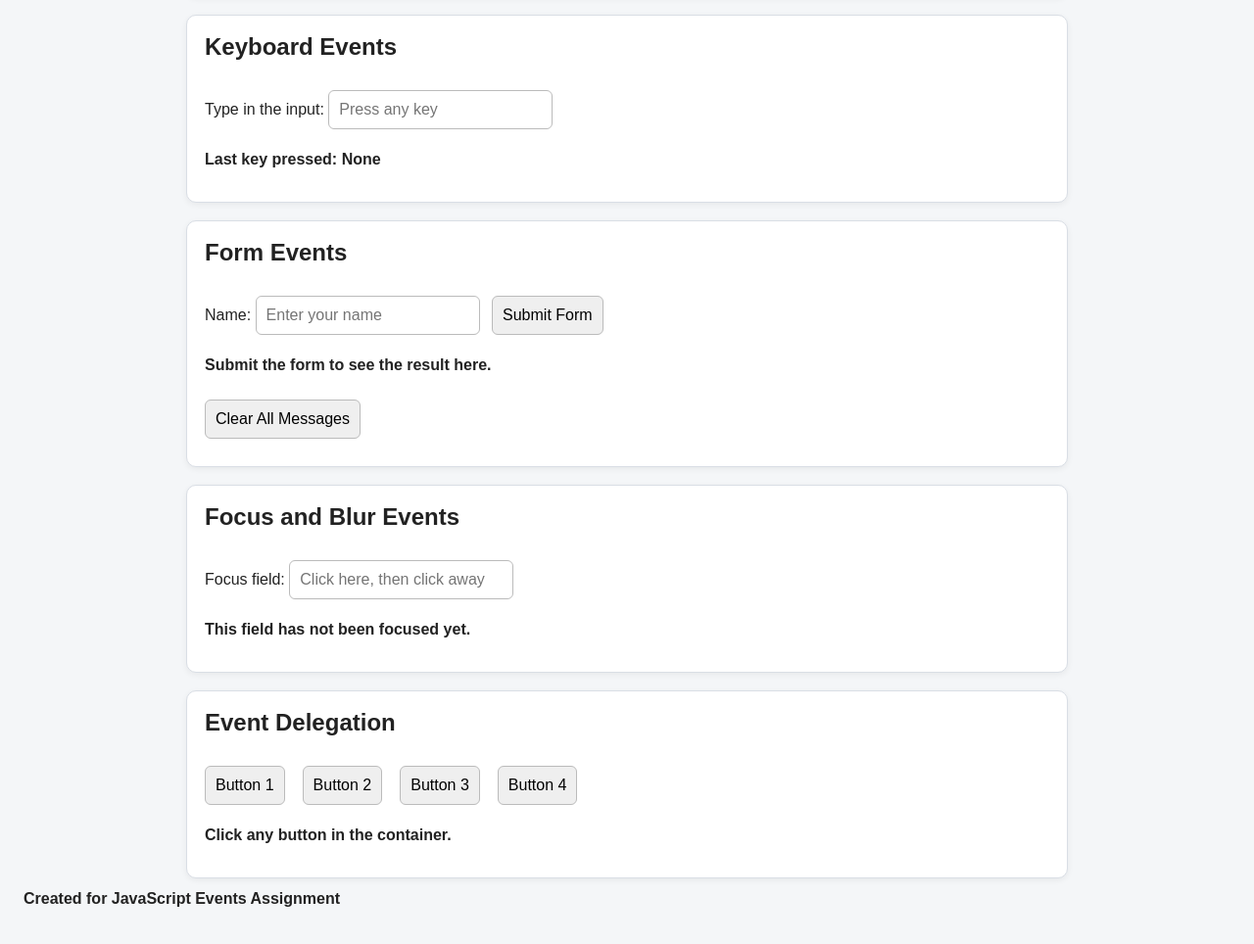
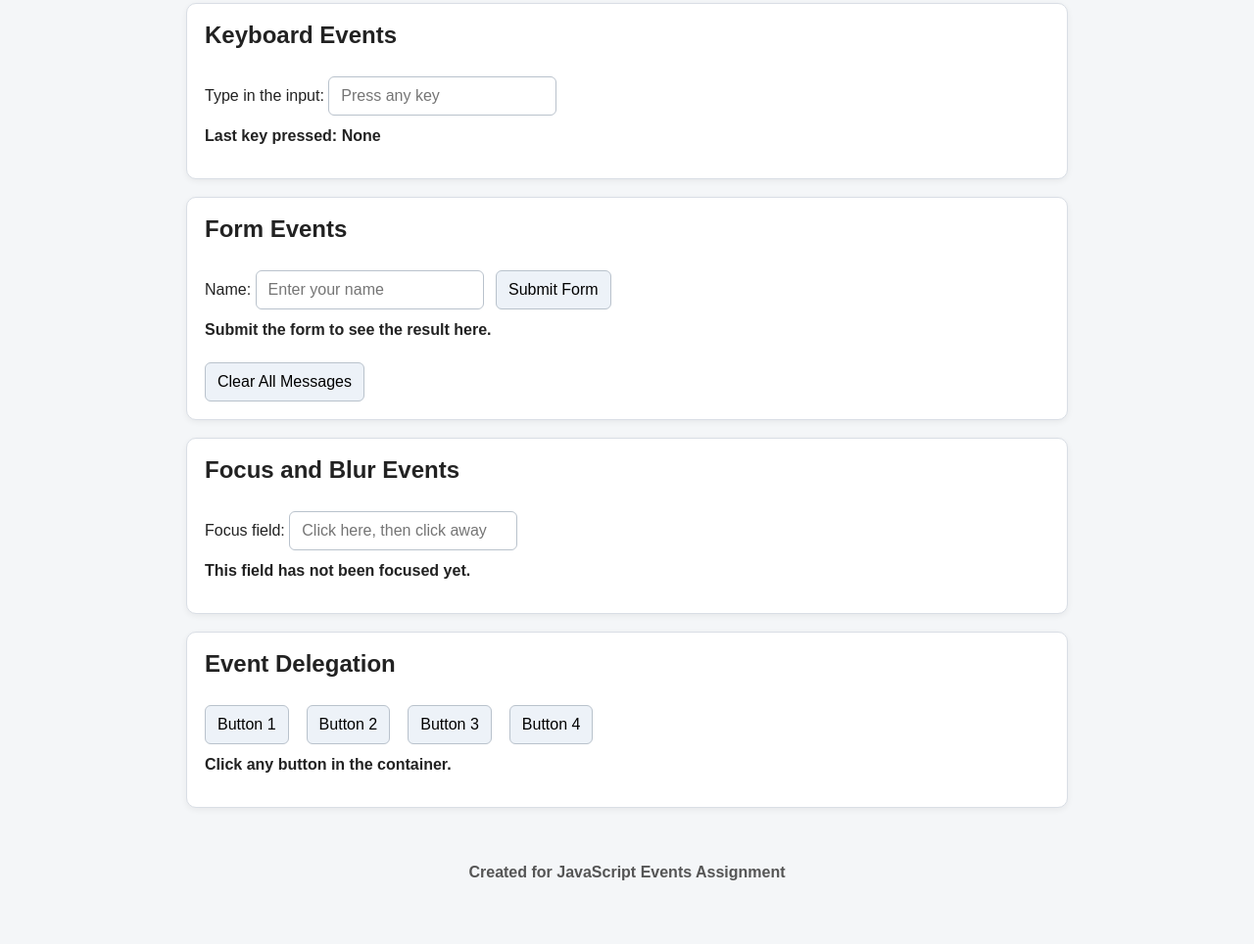
Before and after one commit to FunnyDog27/javascript-lab-7, a plain HTML site: page index.html in a window 1280 px wide. Shown: the part 280-1244 px from the top of the page at 98% size. Drawn offline with Linux system fonts and the light colour scheme.

Commit message:
corrected footer layout

```diff
--- a/style.css
+++ b/style.css
@@ -56,17 +56,20 @@ button {
   margin-top: 10px;
 }
 
+button {
+  background-color: #edf2f8;
+  cursor: pointer;
+  transition: background-color 0.2s ease, transform 0.2s ease;
+}
+
 p {
   margin-top: 12px;
   font-weight: 600;
 }
 
-button,
-input {
-  padding: 10px;
-  margin-top: 10px;
-  margin-bottom: 10px;
-  font-size: 16px;
-  border: 1px solid #bbb;
-  border-radius: 6px;
+footer {
+  text-align: center;
+  margin-top: 30px;
+  padding: 15px;
+  color: #555;
 }
```
